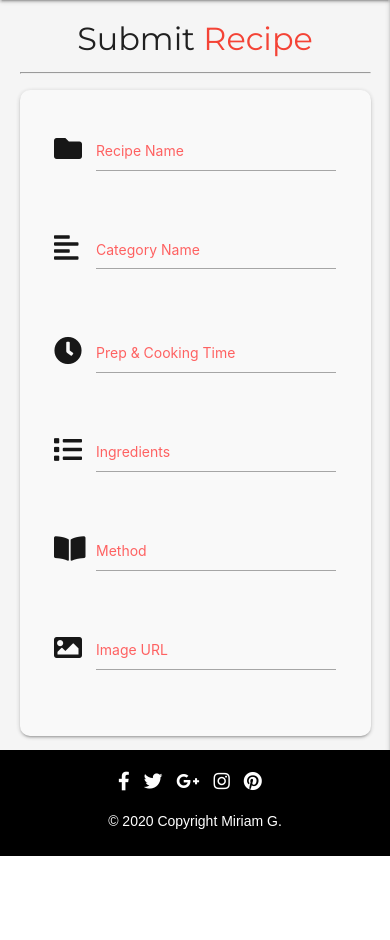
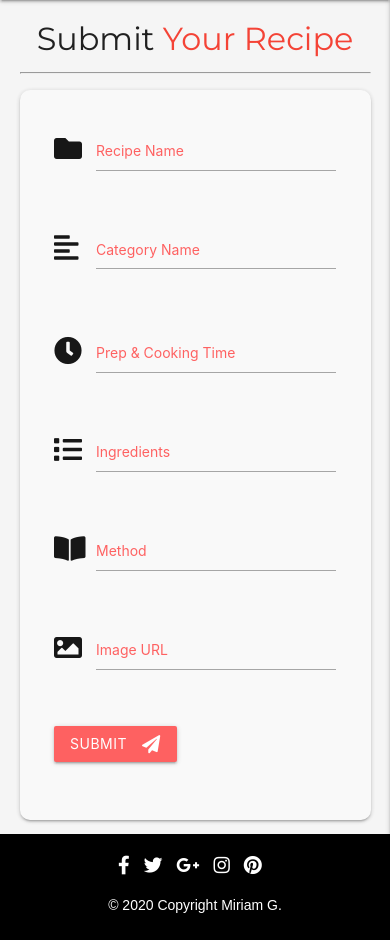
Before and after one commit to mion93/itadakimasu, a Flask app: page /add_recipe in a window 390 px wide. Shown: the part 66-1006 px from the top of the page. Before the commit the page ends 922 px from the top, so only its background shows below. Run offline with Flask 2, Linux system fonts and the light colour scheme; some libraries are stand-ins or nearby versions; some web fonts are replaced.

Commit message:
adding responsive form functionality for mobile devices

```diff
--- a/static/css/style.css
+++ b/static/css/style.css
@@ -311,3 +311,12 @@ nav ul li:hover {
 #myBtn:hover {
   background-color: black; /* Add a dark-grey background on hover */
 }
+
+
+
+/* ------------------------------------ ADD RECIPE */
+
+.recipe-form {
+
+ overflow: hidden;
+}
--- a/templates/add_recipe.html
+++ b/templates/add_recipe.html
@@ -11,15 +11,15 @@
     <!--- Main Page Title-->
 
     <h4 class="center" style="font-family: 'Montserrat', sans-serif;">
-       Submit <span class="red-text"> Recipe</span>
+       Submit <span class="red-text"> Your Recipe</span>
        <hr></h4>
 
 
-<div class="row card-panel s12  m8 offset-m2 grey lighten-5">
-        <form class="col s12" method="POST" action="">
+<div class="row card-panel col 12 m8 grey lighten-5 add-recipe-form" style="max-width: 100%;">
+        <form class="col s12" method="POST" action="{{ url_for('add_recipe') }}">
         <!-- Recipe Name-->
             <div class="row">
-                <div class="input-field col s12">
+                <div class="input-field col s12 ">
                     <i class="fas fa-folder prefix black-text darken-4"></i>
                     <input id="recipe_name" name="recipe_name" minlength="5" maxlength="30"
                         type="text" class="validate" required>
@@ -46,7 +46,7 @@
 
             <!-- Ingredients-->
 			<div class="row">
-				<div class="input-field col s12">
+				<div class="input-field col s12 ">
 					<i class="fas fa-list prefix black-text "></i>
                     <input id="ingredients" name="ingredients" type="text" class=" validate" required>
                     <label for="ingredients">Ingredients</label>
@@ -58,7 +58,7 @@
 
 
             <div class="row">
-				<div class="input-field col s12">
+				<div class="input-field col s12 ">
 					<i class="fas fa-book-open prefix black-text "></i>
                     <input id="method" name="method" type="text" class=" validate" required>
                     <label for="method">Method</label>
@@ -69,10 +69,21 @@
 
             <!-- Image URL -->
             <div class="row">
-				<div class="input-field col s12">
+				<div class="input-field col s12 m8 offset-m2">
 					<i class="fas fa-image prefix black-text text-darken-4"></i>
                     <input id="image_url" name="image_url" type="text" class=" validate" required>
                     <label for="image_url">Image URL</label>
+
+
+				</div>
+			</div>
+
+            <!-- SUBMIT BUTTON-->
+            <div class="row">
+				<div class="input-field col s12">
+					<button class="btn waves-effect waves-light red accent-2" type="submit" >Submit
+                           <i class="fas fa-paper-plane fa-xs right"></i>
+                 </button>
 
 
 				</div>
--- a/templates/login.html
+++ b/templates/login.html
@@ -49,6 +49,11 @@
                 <p class="center-align">New?<a href="{{ url_for('register') }}" class="red-text"> Register Account</a></p>
                 </div>
                 </div>
+
+
+
+
+
 			</form>
 		</div>
 
```
